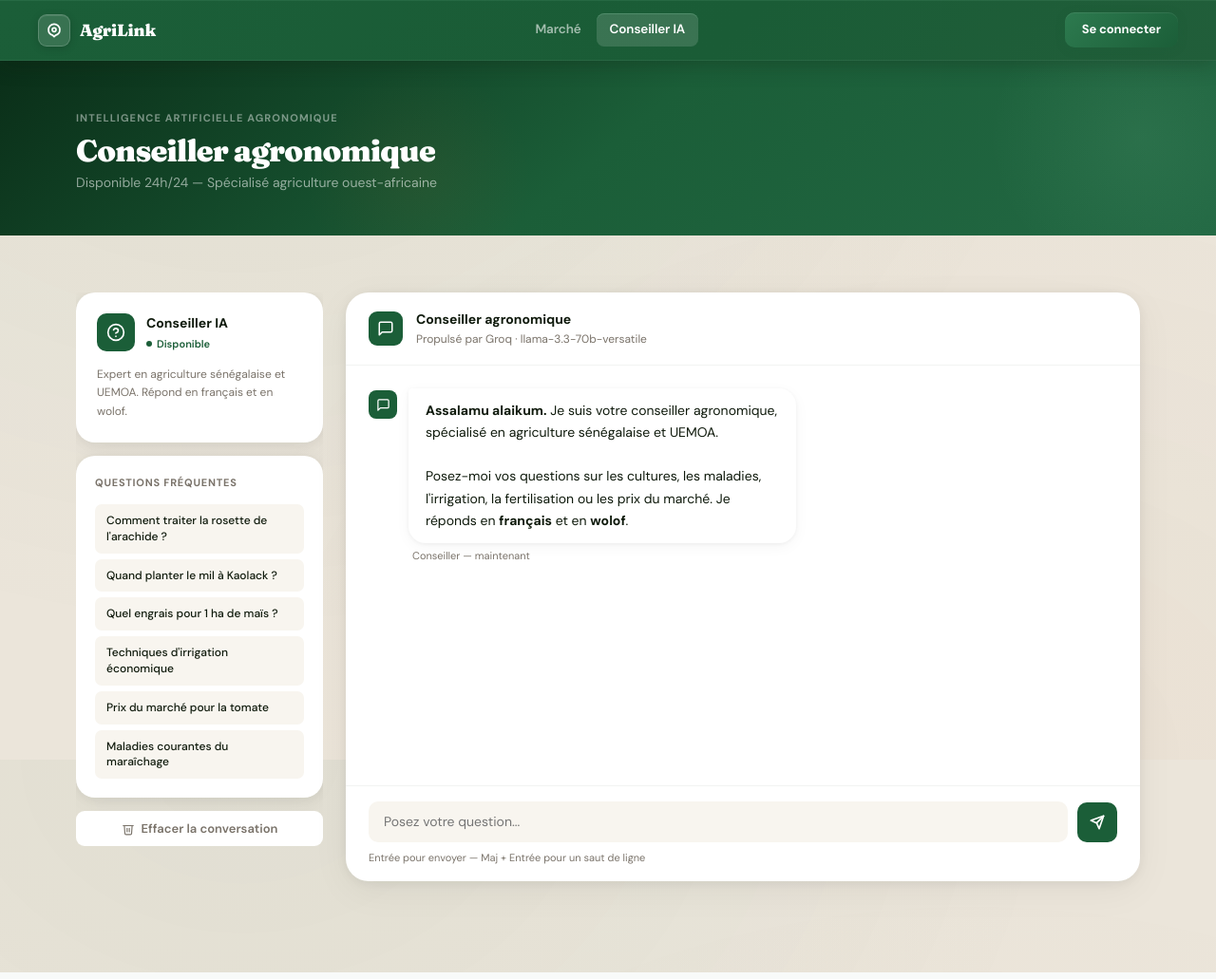
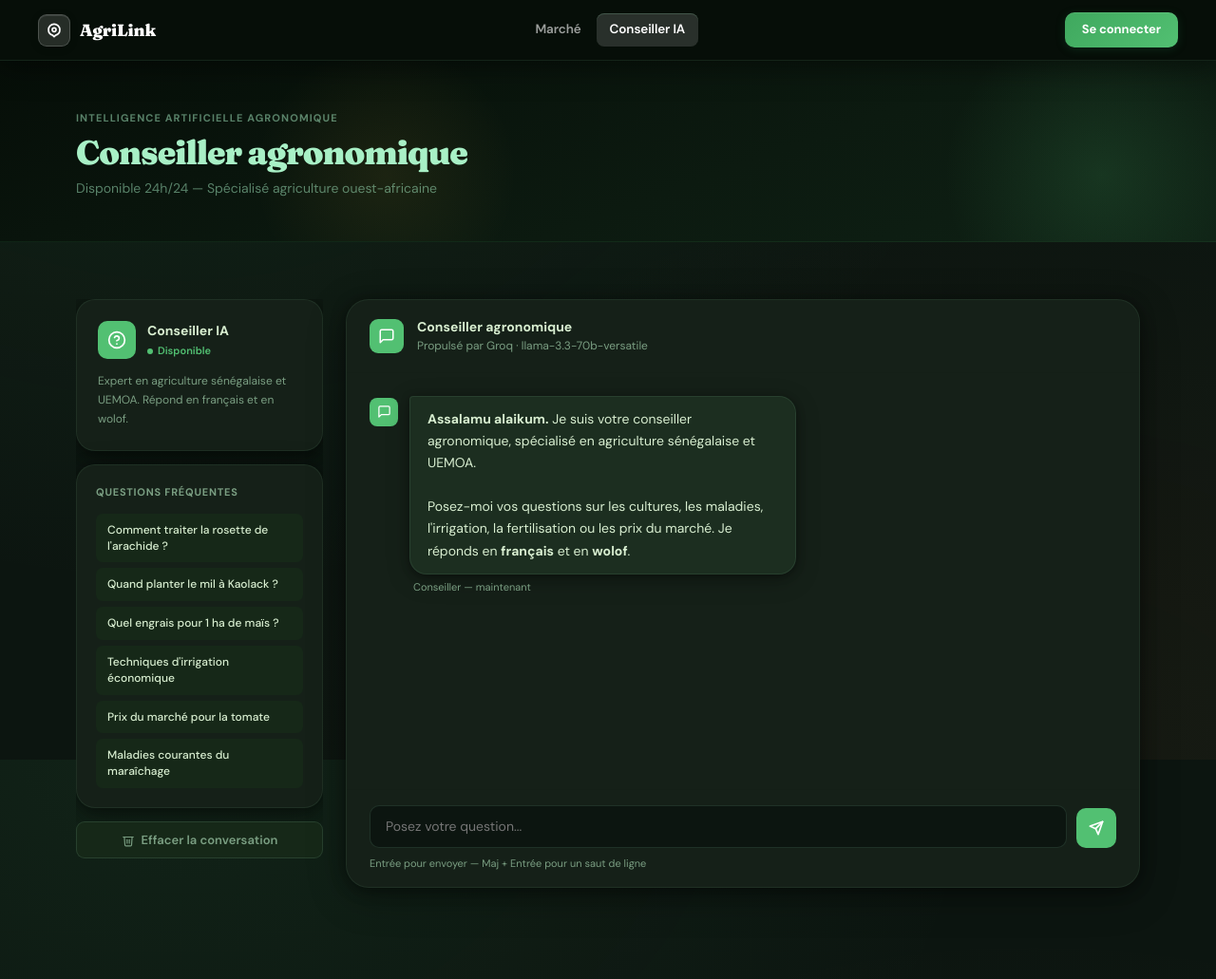
Before and after one commit to achraf-aadjar/agrilink-django, a Django app: page /conseiller/ in a window 1280 px wide. Shown: the whole page at 95% size. Run offline with Django 5.2, Linux system fonts and the light colour scheme; data that the repository does not hold is empty.

Commit message:
Dark theme redesign: complete visual overhaul
- New color system: dark forest background (#0c1510), dark card surfaces (#152018)
- All CSS tokens inverted to dark variants — forest/clay/gold now bright accents
- Topnav: near-black (#060e08) with subtle green border glow
- Page header: dark gradient with vibrant green glow orbs, mint titles
- Cards: dark surface with subtle green border + deep shadows
- Fields: dark inputs with green focus ring
- Listing cards: dark surface, glowing green hover border
- Chat bubbles: dark AI bubble, dark textarea
- Market ticker: dark surface
- Platform stats: very dark green strip
- Buttons: outline/ghost redesigned for dark background
- Scrollbar: subtle green tint

Co-Authored-By: Claude Sonnet 4.6 <noreply@anthropic.com>

```diff
--- a/static/css/main.css
+++ b/static/css/main.css
@@ -1,37 +1,37 @@
 @import url('https://fonts.googleapis.com/css2?family=Fraunces:ital,opsz,wght@0,9..144,400;0,9..144,700;0,9..144,900;1,9..144,700;1,9..144,900&family=DM+Sans:wght@300;400;500;600;700&family=JetBrains+Mono:wght@600;700;800&display=swap');
 
-/* ── TOKENS ─────────────────────────────────────────── */
+/* ── TOKENS — Dark Theme ─────────────────────────────── */
 :root {
-  --ink:        #0F1A0C;
-  --ink-2:      #2a3827;
-  --clay:       #C4622A;
-  --clay-2:     #a0491f;
-  --clay-bg:    #fdf0e8;
-  --forest:     #1B5E38;
-  --forest-mid: #2d7a4f;
+  --ink:        #d8eed0;
+  --ink-2:      #a8c8a0;
+  --clay:       #e07848;
+  --clay-2:     #c45e30;
+  --clay-bg:    #201508;
+  --forest:     #52c072;
+  --forest-mid: #3fa85e;
   --forest-lt:  #a8f0c6;
-  --forest-bg:  #eaf4ee;
-  --gold:       #C48A0A;
-  --gold-2:     #f5c842;
-  --gold-bg:    #fef9e7;
-  --blue:       #1a3a7a;
-  --blue-bg:    #eef2ff;
-  --red:        #c0392b;
-  --red-bg:     #fdf0ee;
-  --cream:      #F8F5EF;
-  --cream-2:    #f0ece3;
-  --cream-3:    #e5dfd4;
-  --border:     #E8E2D9;
-  --muted:      #7A736A;
-  --muted-2:    #b8a898;
-  --white:      #ffffff;
+  --forest-bg:  #0d1e12;
+  --gold:       #f0c040;
+  --gold-2:     #e8a820;
+  --gold-bg:    #201800;
+  --blue:       #6888e0;
+  --blue-bg:    #0c1430;
+  --red:        #e06060;
+  --red-bg:     #200808;
+  --cream:      #162818;
+  --cream-2:    #1c3020;
+  --cream-3:    #243828;
+  --border:     rgba(148,220,178,0.14);
+  --muted:      #7a9e82;
+  --muted-2:    #4a6850;
+  --white:      #162818;
 
-  /* Shadow scale */
-  --shadow-xs: 0 1px 3px rgba(15,26,12,0.05);
-  --shadow-sm: 0 1px 4px rgba(15,26,12,0.05), 0 4px 16px rgba(15,26,12,0.04);
-  --shadow-md: 0 4px 16px rgba(15,26,12,0.07), 0 12px 40px rgba(15,26,12,0.05);
-  --shadow-lg: 0 8px 32px rgba(15,26,12,0.09), 0 24px 64px rgba(15,26,12,0.06);
-  --shadow-xl: 0 16px 48px rgba(15,26,12,0.12), 0 40px 80px rgba(15,26,12,0.08);
+  /* Shadow scale — dark */
+  --shadow-xs: 0 1px 4px rgba(0,0,0,0.4);
+  --shadow-sm: 0 2px 8px rgba(0,0,0,0.35), 0 6px 24px rgba(0,0,0,0.25);
+  --shadow-md: 0 4px 16px rgba(0,0,0,0.4), 0 12px 40px rgba(0,0,0,0.3);
+  --shadow-lg: 0 8px 32px rgba(0,0,0,0.45), 0 24px 64px rgba(0,0,0,0.35);
+  --shadow-xl: 0 16px 48px rgba(0,0,0,0.5), 0 40px 80px rgba(0,0,0,0.4);
 }
 
 /* ── RESET ──────────────────────────────────────────── */
@@ -41,10 +41,10 @@ html { scroll-behavior: smooth; }
 
 body {
   font-family: 'DM Sans', sans-serif;
-  background: #EBE5DA;
+  background: #0c1510;
   background-image:
-    radial-gradient(ellipse at 20% 0%, rgba(27,94,56,0.05) 0%, transparent 60%),
-    radial-gradient(ellipse at 80% 100%, rgba(196,98,42,0.04) 0%, transparent 60%);
+    radial-gradient(ellipse at 15% 0%, rgba(82,192,114,0.08) 0%, transparent 55%),
+    radial-gradient(ellipse at 85% 100%, rgba(224,120,72,0.06) 0%, transparent 55%);
   background-attachment: fixed;
   color: var(--ink);
   line-height: 1.55;
@@ -56,16 +56,15 @@ body {
 }
 
 /* Scrollbar */
-::-webkit-scrollbar { width: 6px; height: 6px; }
+::-webkit-scrollbar { width: 5px; height: 5px; }
 ::-webkit-scrollbar-track { background: transparent; }
-::-webkit-scrollbar-thumb { background: var(--cream-3); border-radius: 3px; }
-::-webkit-scrollbar-thumb:hover { background: var(--muted-2); }
+::-webkit-scrollbar-thumb { background: rgba(148,220,178,0.2); border-radius: 3px; }
+::-webkit-scrollbar-thumb:hover { background: rgba(148,220,178,0.35); }
 
 /* ── TOPNAV ─────────────────────────────────────────── */
 .topnav {
-  background: var(--forest);
-  background-image: linear-gradient(135deg, var(--forest) 0%, #1a5c36 60%, #215e3a 100%);
-  border-bottom: 1px solid rgba(255,255,255,0.06);
+  background: #060e08;
+  border-bottom: 1px solid rgba(148,220,178,0.1);
   padding: 0 40px;
   height: 64px;
   display: flex;
@@ -74,7 +73,7 @@ body {
   position: sticky;
   top: 0;
   z-index: 200;
-  box-shadow: 0 2px 24px rgba(15,26,12,0.3), 0 1px 0 rgba(168,240,198,0.08) inset;
+  box-shadow: 0 4px 32px rgba(0,0,0,0.5);
 }
 
 .topnav-logo { display: flex; align-items: center; gap: 10px; text-decoration: none; }
@@ -154,30 +153,31 @@ body {
 
 /* ── PAGE HEADER ────────────────────────────────────── */
 .page-header {
-  background: linear-gradient(140deg, #0a2e18 0%, var(--forest) 50%, #226843 100%);
+  background: linear-gradient(160deg, #060e08 0%, #0c1a10 60%, #0e2014 100%);
+  border-bottom: 1px solid rgba(82,192,114,0.12);
   padding: 52px max(24px, calc(50vw - 560px)) 44px;
   position: relative;
   overflow: hidden;
   margin-bottom: 0;
 }
-/* Decorative orb – top right */
+/* Glowing orb – top right */
 .page-header::before {
   content: '';
   position: absolute;
-  top: -80px; right: -80px;
-  width: 320px; height: 320px;
+  top: -60px; right: -60px;
+  width: 360px; height: 360px;
   border-radius: 50%;
-  background: radial-gradient(circle, rgba(168,240,198,0.08) 0%, transparent 70%);
+  background: radial-gradient(circle, rgba(82,192,114,0.15) 0%, transparent 65%);
   pointer-events: none;
 }
-/* Decorative orb – bottom left */
+/* Glowing orb – bottom left */
 .page-header::after {
   content: '';
   position: absolute;
-  bottom: -60px; left: 25%;
-  width: 240px; height: 240px;
+  bottom: -80px; left: 20%;
+  width: 300px; height: 300px;
   border-radius: 50%;
-  background: radial-gradient(circle, rgba(196,98,42,0.07) 0%, transparent 70%);
+  background: radial-gradient(circle, rgba(240,192,64,0.08) 0%, transparent 65%);
   pointer-events: none;
 }
 .page-header-content { position: relative; z-index: 1; }
@@ -187,21 +187,22 @@ body {
   font-weight: 700;
   letter-spacing: 0.1em;
   text-transform: uppercase;
-  color: rgba(255,255,255,0.45);
-  margin-bottom: 8px;
+  color: var(--forest-lt);
+  opacity: 0.5;
+  margin-bottom: 10px;
 }
 .page-header-title {
   font-family: 'Fraunces', serif;
-  font-size: 2rem;
+  font-size: 2.2rem;
   font-weight: 900;
-  color: white;
-  letter-spacing: -0.025em;
-  line-height: 1.1;
+  color: var(--forest-lt);
+  letter-spacing: -0.03em;
+  line-height: 1.05;
 }
 .page-header-sub {
   font-size: 14px;
-  color: rgba(255,255,255,0.55);
-  margin-top: 6px;
+  color: rgba(168,240,198,0.5);
+  margin-top: 8px;
 }
 
 /* ── LAYOUT ─────────────────────────────────────────── */
@@ -220,19 +221,22 @@ body {
 
 /* ── CARDS ───────────────────────────────────────────── */
 .card {
-  background: white;
+  background: #152018;
   border-radius: 20px;
-  box-shadow: 0 2px 12px rgba(15,26,12,0.06), 0 8px 32px rgba(15,26,12,0.04);
-  transition: box-shadow 0.3s, transform 0.3s;
+  border: 1px solid rgba(148,220,178,0.08);
+  box-shadow: 0 2px 16px rgba(0,0,0,0.4), 0 8px 32px rgba(0,0,0,0.3);
+  transition: box-shadow 0.3s, transform 0.3s, border-color 0.25s;
 }
 .card:hover {
-  box-shadow: 0 4px 24px rgba(15,26,12,0.09), 0 12px 48px rgba(15,26,12,0.06);
+  border-color: rgba(148,220,178,0.18);
+  box-shadow: 0 4px 24px rgba(0,0,0,0.45), 0 12px 48px rgba(0,0,0,0.35);
 }
 
 .card-lg {
-  background: white;
+  background: #152018;
   border-radius: 24px;
-  box-shadow: 0 2px 12px rgba(15,26,12,0.06), 0 10px 40px rgba(15,26,12,0.05);
+  border: 1px solid rgba(148,220,178,0.08);
+  box-shadow: 0 2px 16px rgba(0,0,0,0.4), 0 10px 40px rgba(0,0,0,0.3);
 }
 
 .card-lift:hover {
@@ -591,7 +598,8 @@ select.field { cursor: pointer; }
   box-shadow: 0 4px 16px rgba(27,94,56,0.25);
 }
 .chat-bubble-ai {
-  background: white;
+  background: #1c2e20;
+  border: 1px solid rgba(148,220,178,0.1);
   color: var(--ink);
   border-radius: 4px 18px 18px 18px;
   padding: 12px 18px;
--- a/templates/conseiller/chat.html
+++ b/templates/conseiller/chat.html
@@ -56,7 +56,7 @@
       </div>
     </div>
 
-    <button onclick="clearChat()" style="background:white;border: none;border-radius:9px;padding:10px;font-size:13px;color:var(--muted);cursor:pointer;font-family:'DM Sans',sans-serif;font-weight:600;transition:all 0.12s;display:flex;align-items:center;justify-content:center;gap:7px;" onmouseover="this.style.borderColor='var(--red)';this.style.color='var(--red)'" onmouseout="this.style.borderColor='var(--border)';this.style.color='var(--muted)'">
+    <button onclick="clearChat()" style="background:var(--cream);border:1px solid var(--border);border-radius:9px;padding:10px;font-size:13px;color:var(--muted);cursor:pointer;font-family:'DM Sans',sans-serif;font-weight:600;transition:all 0.12s;display:flex;align-items:center;justify-content:center;gap:7px;" onmouseover="this.style.borderColor='var(--red)';this.style.color='var(--red)'" onmouseout="this.style.borderColor='var(--border)';this.style.color='var(--muted)'">
       <svg width="14" height="14" viewBox="0 0 24 24" fill="none" stroke="currentColor" stroke-width="2" stroke-linecap="round" stroke-linejoin="round"><polyline points="3 6 5 6 21 6"/><path d="M19 6l-1 14a2 2 0 0 1-2 2H8a2 2 0 0 1-2-2L5 6"/><path d="M10 11v6"/><path d="M14 11v6"/></svg>
       Effacer la conversation
     </button>
@@ -93,7 +93,7 @@
 
     <div style="padding:16px 24px;border-top:1px solid rgba(15,26,12,0.05);">
       <div style="display:flex;gap:10px;align-items:flex-end;">
-        <textarea id="chat-input" rows="1" placeholder="Posez votre question..." style="flex:1;border: none;border-radius:10px;padding:11px 16px;font-family:'DM Sans',sans-serif;font-size:14px;color:var(--ink);background:var(--cream);outline:none;resize:none;transition:border-color 0.15s;max-height:120px;line-height:1.5;" onfocus="this.style.borderColor='var(--forest)'" onblur="this.style.borderColor='var(--border)'" onkeydown="if(event.key==='Enter'&&!event.shiftKey){event.preventDefault();sendMessage();}" oninput="this.style.height='auto';this.style.height=this.scrollHeight+'px'"></textarea>
+        <textarea id="chat-input" rows="1" placeholder="Posez votre question..." style="flex:1;border:1.5px solid var(--border);border-radius:10px;padding:11px 16px;font-family:'DM Sans',sans-serif;font-size:14px;color:var(--ink);background:#0c1510;outline:none;resize:none;transition:border-color 0.15s;max-height:120px;line-height:1.5;" onfocus="this.style.borderColor='var(--forest)'" onblur="this.style.borderColor='var(--border)'" onkeydown="if(event.key==='Enter'&&!event.shiftKey){event.preventDefault();sendMessage();}" oninput="this.style.height='auto';this.style.height=this.scrollHeight+'px'"></textarea>
         <button id="send-btn" onclick="sendMessage()" style="width:42px;height:42px;border-radius:10px;background:var(--forest);border:none;color:white;cursor:pointer;display:flex;align-items:center;justify-content:center;flex-shrink:0;transition:opacity 0.15s;">
           <svg width="16" height="16" viewBox="0 0 24 24" fill="none" stroke="white" stroke-width="2.5" stroke-linecap="round" stroke-linejoin="round"><line x1="22" y1="2" x2="11" y2="13"/><polygon points="22 2 15 22 11 13 2 9 22 2"/></svg>
         </button>
```
Also changed, not shown: other parts of static/css/main.css (+26 -22 lines).
